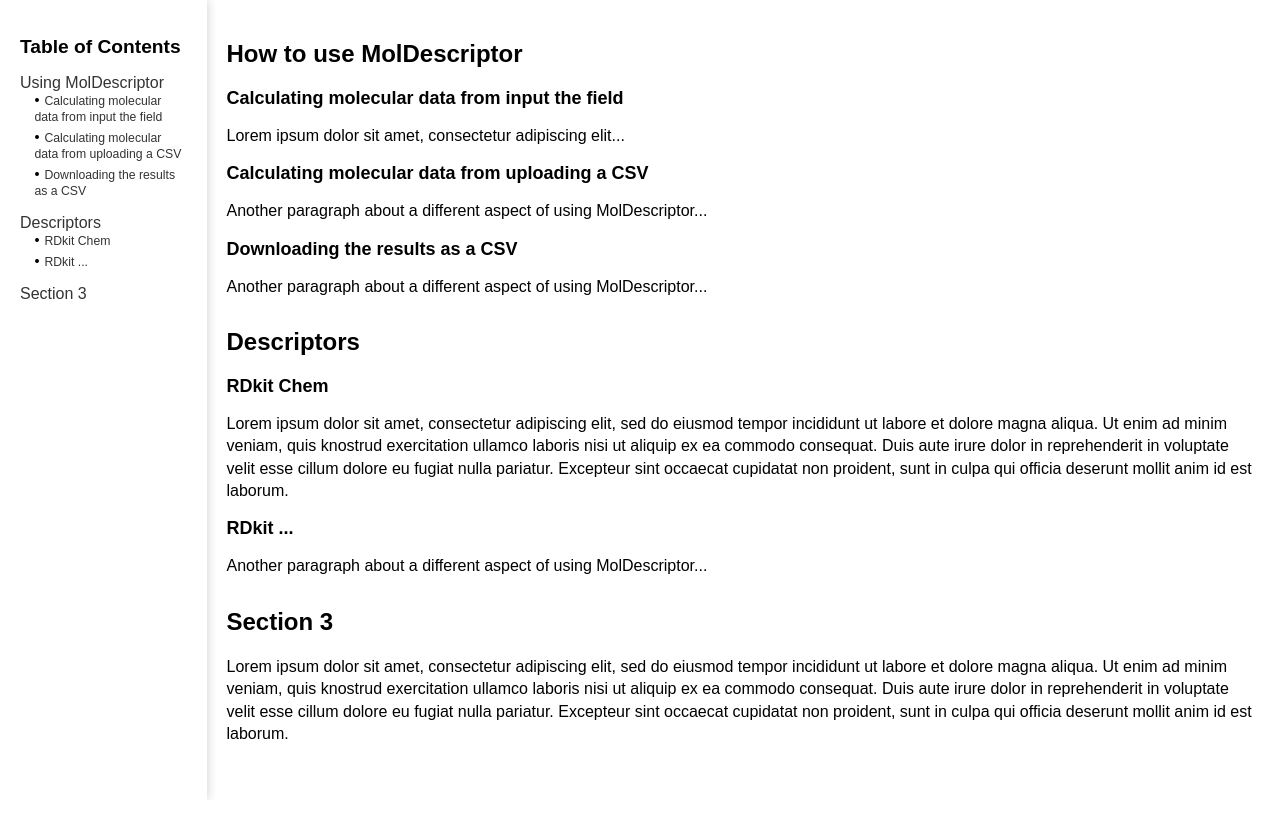
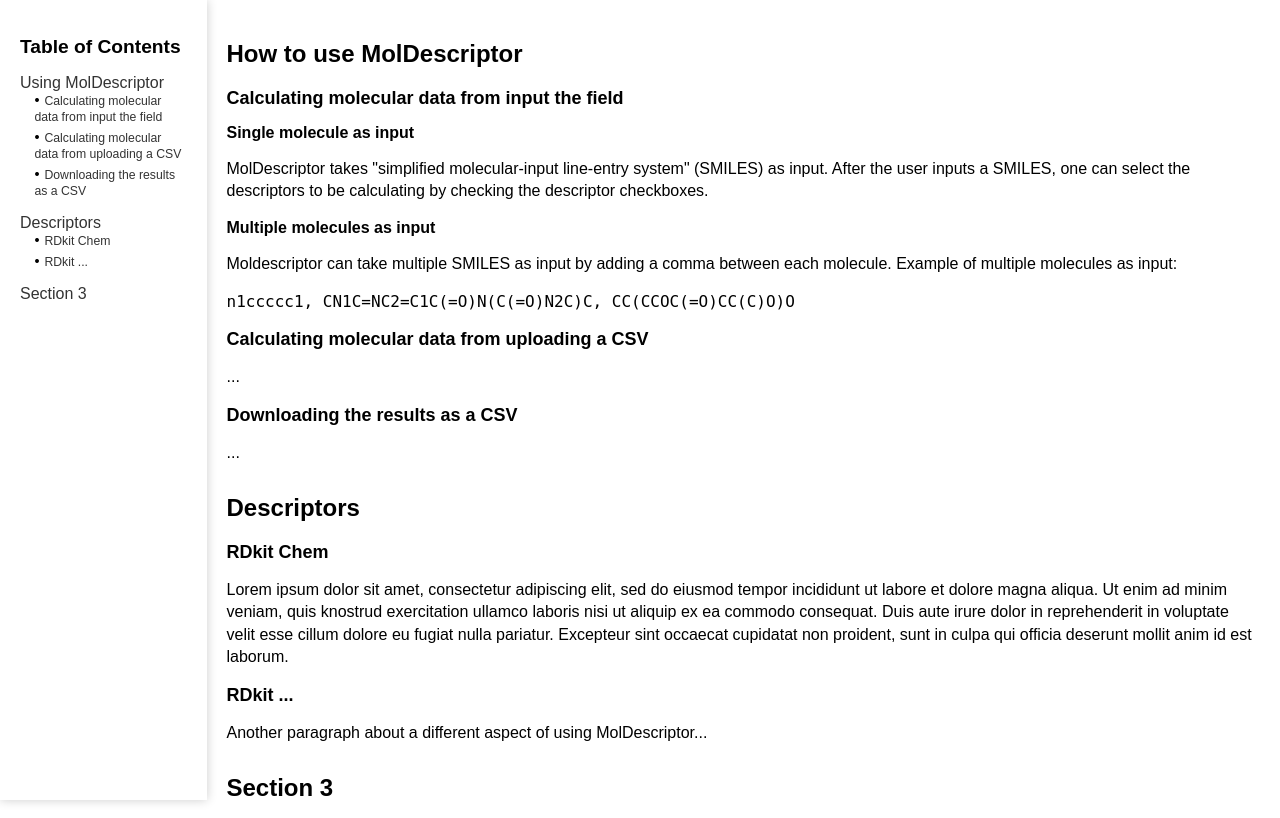
Before and after one commit to masve123/molecule-descriptors-webtool, a Flask app: page /docs in a window 1280 px wide. Shown: the part 43-861 px from the top of the page. Run offline with Flask 3, Linux system fonts and the light colour scheme.

Commit message:
Updated documentation

```diff
--- a/app/static/css/styles.css
+++ b/app/static/css/styles.css
@@ -234,3 +234,9 @@ input[type="submit"]:hover, .file-upload-label:hover {
 .special-checkbox input[type="checkbox"] {
     margin-right: 10px; /* Spacing between checkbox and its label */
 }
+
+.rdkit-badge {
+    display: grid;
+    place-items: center;
+    height: 5%;
+}
--- a/app/templates/docs.html
+++ b/app/templates/docs.html
@@ -39,11 +39,31 @@
             <section id="section1">
                 <h1>How to use MolDescriptor</h1>
                 <h2 id="subsection1-1">Calculating molecular data from input the field</h2>
-                <p>Lorem ipsum dolor sit amet, consectetur adipiscing elit...</p>
+                <b>
+                    Single molecule as input
+                </b>
+                <p>
+                    MolDescriptor takes "simplified molecular-input line-entry system" (SMILES) as input. After the user inputs a SMILES, one can select the descriptors to be calculating by checking the descriptor checkboxes.
+                </p>
+                <b>
+                    Multiple molecules as input
+                </b>
+                <p>
+                    Moldescriptor can take multiple SMILES as input by adding a comma between each molecule. Example of multiple molecules as input:
+                </p>
+                <p>
+                    <code>
+                        n1ccccc1, CN1C=NC2=C1C(=O)N(C(=O)N2C)C, CC(CCOC(=O)CC(C)O)O
+                    </code>
+                </p>
                 <h2 id="subsection1-2">Calculating molecular data from uploading a CSV</h2>
-                <p>Another paragraph about a different aspect of using MolDescriptor...</p>
+                <p>
+                    ...
+                </p>
                 <h2 id="subsection1-3">Downloading the results as a CSV</h2>
-                <p>Another paragraph about a different aspect of using MolDescriptor...</p>
+                <p>
+                    ...
+                </p>
             </section>
 
 
```
Also changed, not shown: app/templates/about.html (+15 -5 lines), app/templates/index.html (+4 -0 lines).
